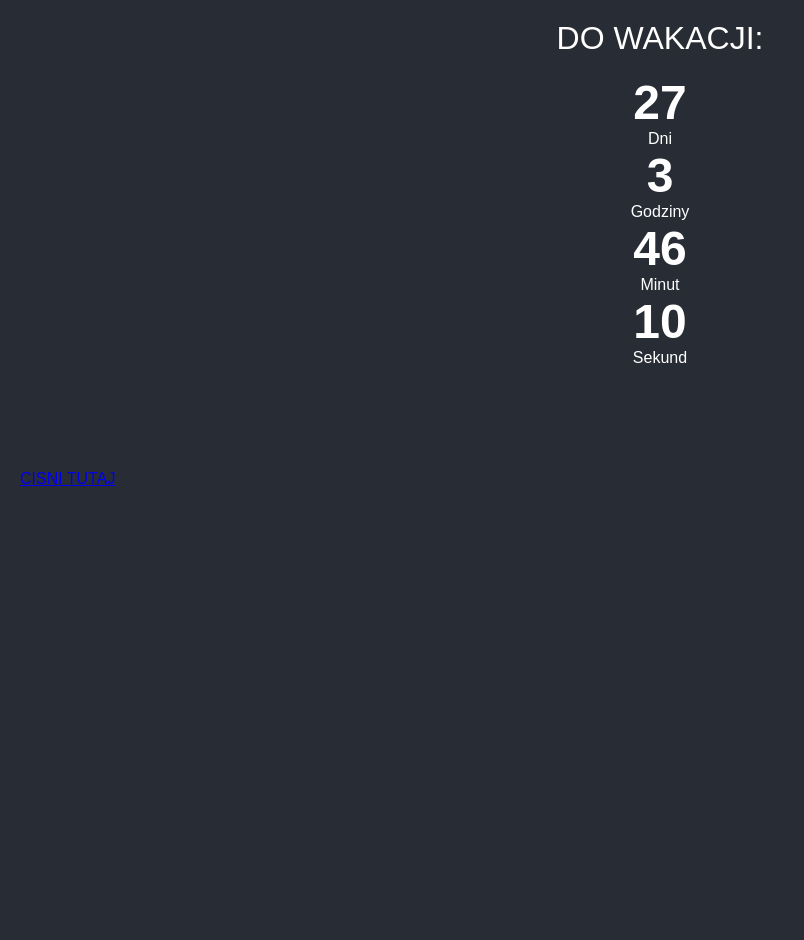
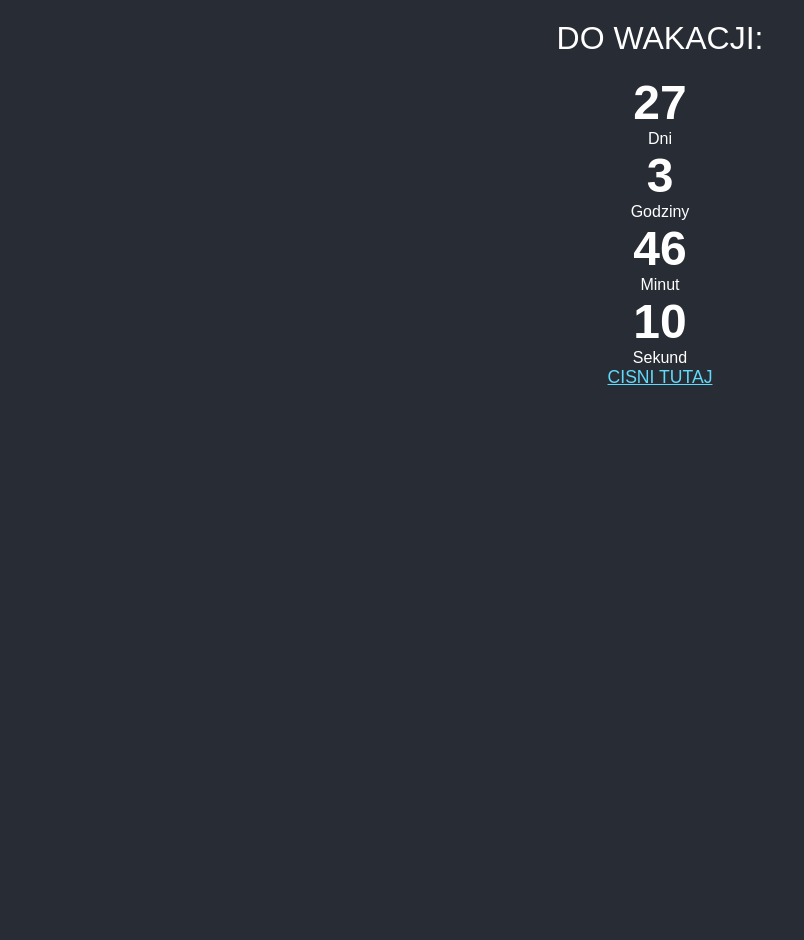
Before and after one commit to majnkraaft/majnkraaft.github.io, a Jekyll site: the page timer.html, which Jekyll copies as it is, in a window 1280 px wide. Shown: the whole page, without its empty margins (0-804 px from the left). Built offline with Jekyll 4.4.1, drawn with Linux system fonts in a browser that asks for light colours.

Commit message:
update timer.html

```diff
--- a/timer.html
+++ b/timer.html
@@ -58,8 +58,9 @@
         <div class="countdown-label" id="minuta">Minut</div>
         <div class="countdown-number" id="seconds">00</div>
         <div class="countdown-label" id="sekunda">Sekund</div>
+
+    <a href="robota.html" style="margin-top: 15vh; color: #61DAFB; font-size: 1.1rem;">CISNI TUTAJ</a>
     </div>
-    <a href="robota.html" style="margin-top: 15vh">CISNI TUTAJ</a>
     <script>
         const countdown = () => {
             const countDate = new Date('Dec 23, 2025 14:45:00').getTime();
```
